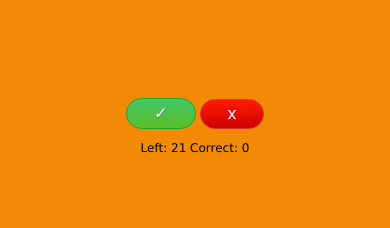
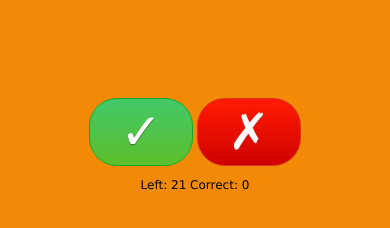
Before and after one commit to salston/flash, a plain HTML site: page index.htm in a window 390 px wide. Shown: the part 370-598 px from the top of the page. Drawn offline with Linux system fonts and the light colour scheme.

Commit message:
Yes & No Buttons updated
- Letter x changed to match check mark
- Size of buttons increased to make them usable on mobile

```diff
--- a/flashcards.css
+++ b/flashcards.css
@@ -41,8 +41,8 @@ text-align:center;
 	cursor:pointer;
 	color:#ffffff;
 	font-family:arial;
-	font-size:17px;
-	padding:4px 27px;
+	font-size:50px;
+	padding:4px 30px;
 	text-decoration:none;
 	text-shadow:0px 1px 0px #b23e35;
 }
@@ -78,8 +78,8 @@ text-align:center;
 	cursor:pointer;
 	color:#ffffff;
 	font-family:arial;
-	font-size:17px;
-	padding:4px 27px;
+	font-size:50px;
+	padding:4px 30px;
 	text-decoration:none;
 	text-shadow:0px 1px 0px #2f6627;
 }
--- a/index.htm
+++ b/index.htm
@@ -12,7 +12,7 @@
 
 	  <div id=ButtonsDiv>
 		  <button type="button" class="yesButton" onClick="correct()">&#10003;</button>
-		  <button type="button" class="noButton" onClick="incorrect()">x</button>
+		  <button type="button" class="noButton" onClick="incorrect()">&#10007;</button>
 	  </div>
 
 	  <div id=StatsDiv>
```
